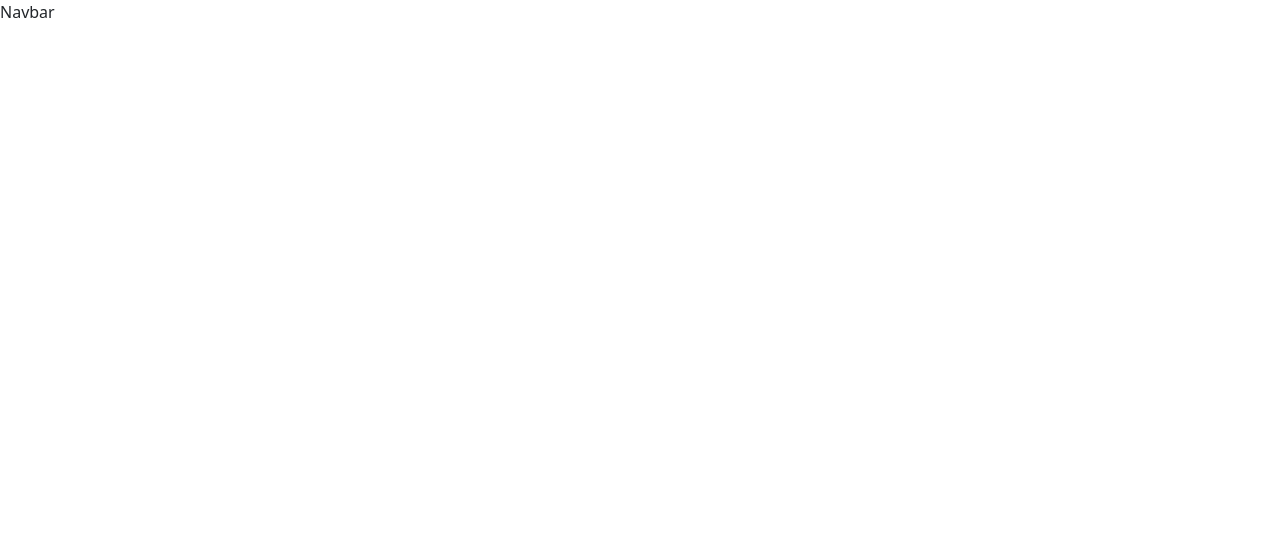
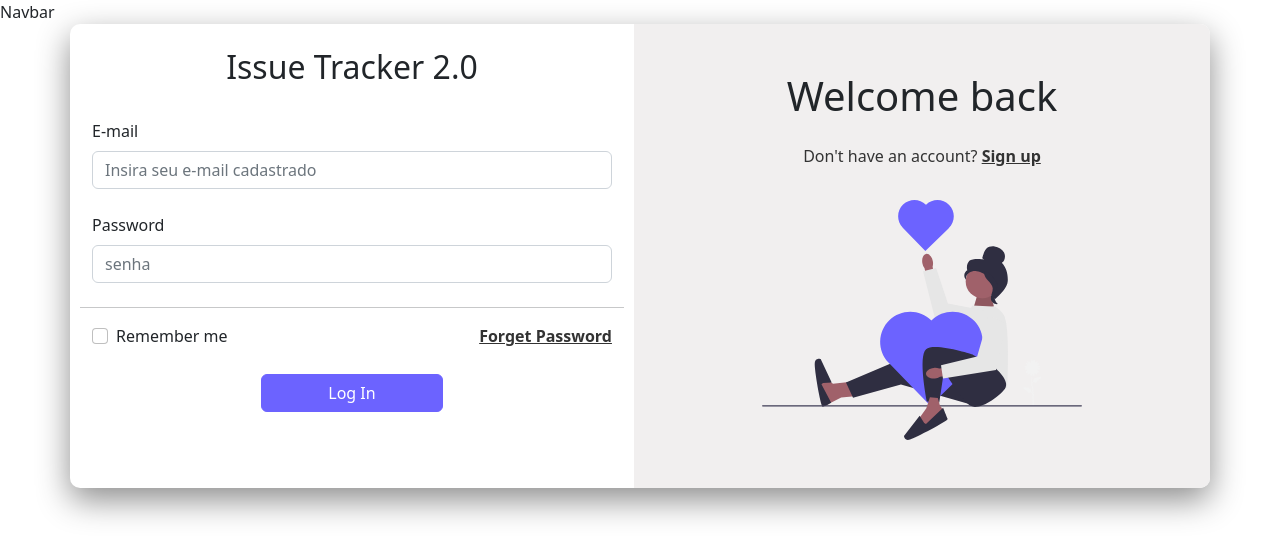
Before and after one commit to LeviPereira9/Issue-Tracker-2.0, a React (Create React App) app: page /login in a window 1280 px wide. Before the commit this address had no page. Shown: the top 558 px of the page. Built offline with nearby package versions, Linux system fonts and the light colour scheme.

Commit message:
Form Login - Setup

```diff
--- a/src/App.tsx
+++ b/src/App.tsx
@@ -6,6 +6,7 @@ import Navbar from './components/layout/Navbar';
 
 //Pages
 import Home from './pages/Home';
+import Login from './pages/Login';
 import Register from './pages/Register';
 
 //Contexts
@@ -21,6 +22,7 @@ function App() {
         <Routes>
           <Route path="/" element={<Home />} />
           <Route path="/register" element={<Register />} />
+          <Route path="/login" element={<Login/>}/>
         </Routes>
       </BrowserRouter>
     </div>
--- /dev/null
+++ b/src/pages/Login.tsx
@@ -0,0 +1,140 @@
+//React
+import { useState, useEffect } from 'react';
+
+//Router Dom
+import { Link } from 'react-router-dom';
+
+//useForm hook
+import { useForm } from 'react-hook-form';
+
+//Bootstrap
+import Button from 'react-bootstrap/Button';
+import Form from 'react-bootstrap/Form';
+import { InputGroup } from 'react-bootstrap';
+import Spinner from 'react-bootstrap/Spinner';
+
+type Props = {};
+
+//Types
+type LogIn = {
+  email?: string;
+  password?: string;
+  rememberMe?: boolean
+};
+
+const Login = (props: Props) => {
+  const [formErrors, setFormErrors] = useState<LogIn>({});
+  const [showPassword, setShowPassword] = useState(false);
+
+  //useForm Hooks
+  const {
+    register,
+    handleSubmit,
+    formState: { errors },
+  } = useForm();
+
+  //Validation from useForms
+  useEffect(() => {
+    setFormErrors(errors as LogIn);
+  }, [errors]);
+
+  const onSubmit = (data: LogIn) => {
+    console.log(data);
+  };
+
+  return (
+    <div className="container d-flex p-0 formStyle">
+      <div className="w-100 ">
+        <h2 className="text-center pt-4">Issue Tracker 2.0</h2>
+        <Form
+          className="row w-100 justify-content-center col-12 col-md-6 m-auto m-md-0 formStyle-register"
+          onSubmit={handleSubmit(onSubmit)}
+        >
+          <Form.Group className="mb-4">
+            <Form.Label>E-mail</Form.Label>
+            <Form.Control
+              type="e-mail"
+              placeholder="Insira seu e-mail cadastrado"
+              aria-label="Insira seu e-mail"
+              tabIndex={0}
+              {...register('email', { required: true })}
+              isInvalid={!!formErrors.email}
+            />
+            {formErrors.email && (
+              <Form.Control.Feedback type="invalid">
+                This field is required.
+              </Form.Control.Feedback>
+            )}
+          </Form.Group>
+          <Form.Group className="mb-4">
+            <Form.Label>Password</Form.Label>
+            <Form.Control
+              type="password"
+              placeholder="senha"
+              aria-label="Insira sua senha cadastrada"
+              tabIndex={0}
+              {...register('password', { required: true })}
+              isInvalid={!!formErrors.password}
+            />
+            {formErrors.password && (
+              <Form.Control.Feedback type="invalid">
+                This field is required.
+              </Form.Control.Feedback>
+            )}
+          </Form.Group>
+          <hr />
+          <Form.Group className='mb-4 d-flex justify-content-between' controlId="logRemember">
+            <Form.Check
+              label="Remember me"
+              aria-label="Lembrar próxima sessão."
+              tabIndex={0}
+              {...register('rememberMe')}
+            />
+            <Link className="formStyle-register__link" to={'/seiLa'} aria-label="Esqueci minha senha" tabIndex={0}>Forget Password</Link>
+          </Form.Group>
+          <Button
+            className="col-8 col-md-4 mb-3 mb-md-5 formStyle-register__button"
+            type="submit"
+            aria-label="Entrar em sua conta"
+            tabIndex={0}
+          >
+            Log In
+          </Button>
+          <div className="d-md-none pb-5">
+            <hr />
+            <span className="formStyle-sideContent__text">
+              Don't have an account? {'  '}{' '}
+              <Link
+                aria-label="Ir para página de login"
+                tabIndex={0}
+                to={'./register'}
+              >
+                Sign up
+              </Link>{' '}
+            </span>
+          </div>
+        </Form>
+      </div>
+      <div className="container d-none d-md-flex py-5 formStyle-sideContent login">
+        <h1>Welcome back</h1>
+        <p className="formStyle-sideContent__text">
+          Don't have an account?{'  '}
+          <Link
+            aria-label="Ir para página de login"
+            tabIndex={0}
+            to={'/register'}
+          >
+            Sign up
+          </Link>
+        </p>
+        <img
+          className="formStyle-sideContent__img img-fluid"
+          src="/img/undraw_appreciation_ti90.svg"
+          alt="Sign up"
+        />
+      </div>
+    </div>
+  );
+};
+
+export default Login;
--- a/src/scss/2_layouts/forms/_register.scss
+++ b/src/scss/2_layouts/forms/_formStyle.scss
@@ -48,6 +48,11 @@
       border-color: variables.$form-input-border;
     }
 
+    input[type='checkbox']:checked {
+      border-color: variables.$form-button-color;
+      background-color: variables.$form-button-color;
+    }
+
     &__addon {
       background-color: white !important;
       border-start-end-radius: 5px !important;
@@ -76,4 +81,12 @@
       @extend %form-linkStyle;
     }
   }
+
+  //Only in log in.
+  .login {
+    border-start-start-radius: 0px;
+    border-end-start-radius: 0px;
+    border-start-end-radius: 10px !important;
+    border-end-end-radius: 10px !important;
+  }
 }
--- a/src/scss/2_layouts/layouts.scss
+++ b/src/scss/2_layouts/layouts.scss
@@ -1 +1 @@
-@use './forms/register';
+@use './forms/formStyle';
```
Also changed, not shown: public/img/undraw_appreciation_ti90.svg (added).
